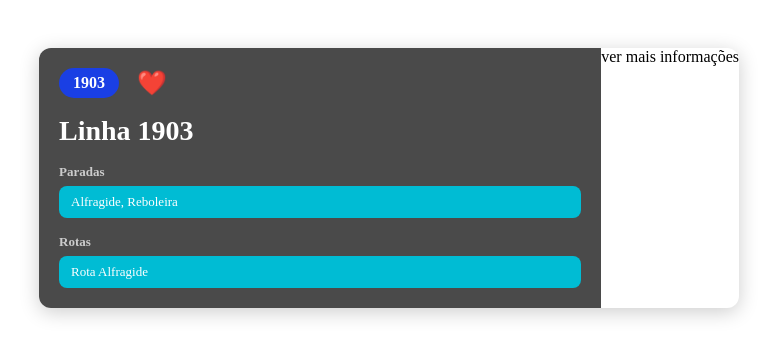
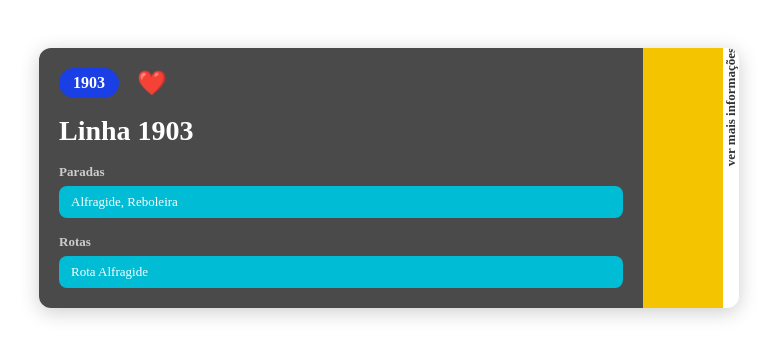
Before and after one commit to carrismetropolitana/work-with-us, a Next.js app in the folder apps/frontend/: page / in a window 1280 px wide. Shown: the top 358 px of the page, without its empty margins (9-786 px from the left). Built offline with nearby package versions, Linux system fonts and the light colour scheme; what @tmlmobilidade/ui would draw is missing.

Commit message:
feat: enhance LineCard side bar component with link to Carris website and improve sidebar layout. TODO: the text is still broken

```diff
--- a/apps/frontend/src/components/LineCard.tsx
+++ b/apps/frontend/src/components/LineCard.tsx
@@ -56,11 +56,27 @@ export default function LineCard({ line, isFavorite, onToggleFavorite }: LineCar
             </div>
 
             {/* More Info/Side bar */}
-            <div style={{ display: 'flex', flexDirection: 'column', alignItems: 'center', gap: '8px' }}>
-                <div>
-                    ver mais informações
+            <a href={`https://www.carrismetropolitana.pt/lines/${line.id}`}target="_blank" rel="noopener noreferrer"
+                style={{
+                    backgroundColor: '#F5C400',
+                    width: '80px',
+                    display: 'flex',
+                    alignItems: 'center',
+                    justifyContent: 'center',}}>
+
+            </a>
+                <div style={{ display: 'flex', flexDirection: 'column', alignItems: 'center', gap: '8px' }}>
+                    <div style={{
+                        writingMode: 'vertical-rl',
+                        transform: 'rotate(180deg)',
+                        color: '#333',
+                        fontWeight: 'bold',
+                        fontSize: '13px',
+                        textAlign: 'center',
+                    }}>
+                        ver mais informações
+                    </div>
                 </div>
-            </div>
         </div>
     )
 }
```
Also changed, not shown: 1 other file (tests, documents, lock files or other folders).
